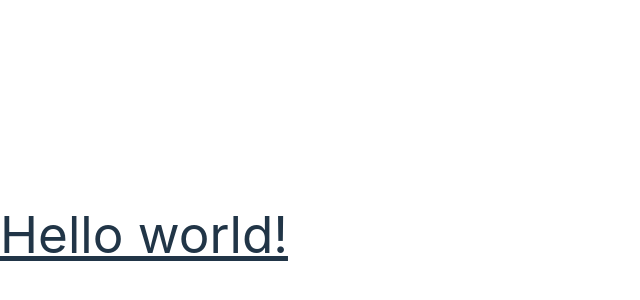
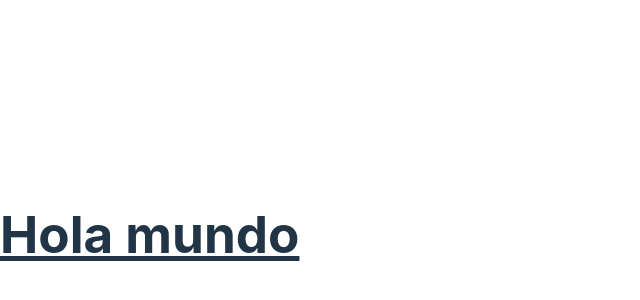
Before and after one commit to camunoz2/sport_market, a React (Vite) app in the folder frontend/: page / in a window 1280 px wide. Shown: the part 166-466 px from the top of the page, without its empty margins (0-640 px from the left). Built offline with nearby package versions, Linux system fonts and the light colour scheme.

Commit message:
cambie el titulo

```diff
--- a/frontend/src/App.jsx
+++ b/frontend/src/App.jsx
@@ -1,7 +1,7 @@
 function App() {
 
   return (
-    <h1 class="text-3xl underline">Hello world!</h1>
+    <h1 class="text-4xl font-bold underline">Hola mundo</h1>
   )
 }
 
```
